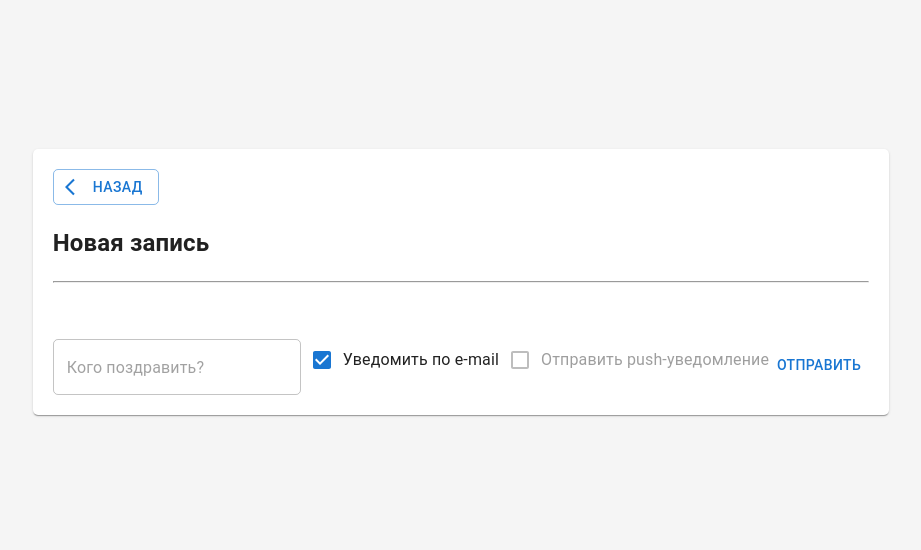
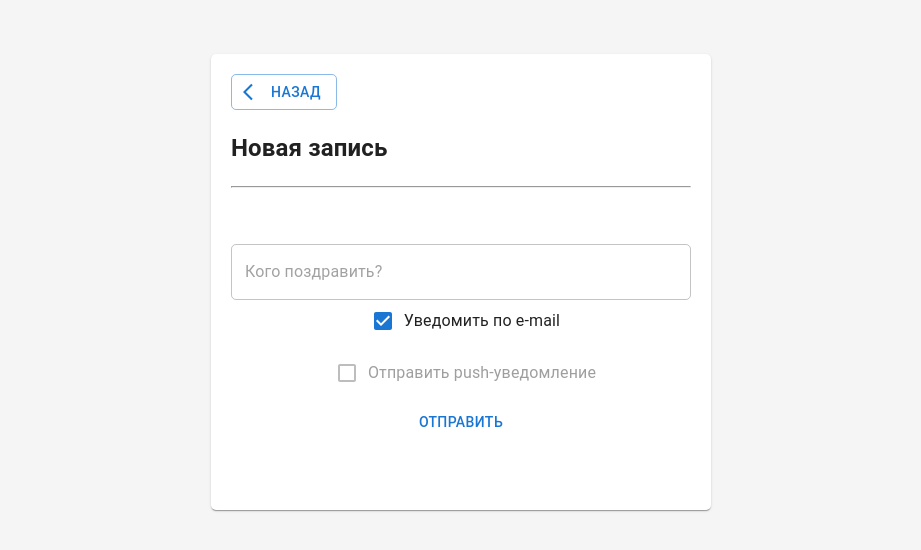
Before and after one commit to Evgeniy-Om/congratulations-front, a React (Create React App) app: page /new in a window 1280 px wide. Shown: the part 118-668 px from the top of the page, without its empty margins (179-1100 px from the left). Built offline with nearby package versions, Linux system fonts and the light colour scheme.

Commit message:
правка стилей

```diff
--- a/src/pages/New.tsx
+++ b/src/pages/New.tsx
@@ -7,6 +7,7 @@ import {Controller, useForm} from "react-hook-form"
 import ReactRouterDomLink from "../components/ReactRouterDomLink"
 import {NewCongratulationInputs} from "../core/global-types"
 import {useAddCongratulationMutation} from "../core/api/services/congratulations"
+import {Link} from "react-router-dom"
 
 export type SubmitPropsType = {
     name: string
@@ -15,7 +16,7 @@ export type SubmitPropsType = {
 }
 
 export default function New() {
-    const [addCongratulation] = useAddCongratulationMutation()
+    const [addCongratulation, {isSuccess, isLoading, isError}] = useAddCongratulationMutation()
     const {register, handleSubmit, control} = useForm<NewCongratulationInputs>({
         defaultValues: {alert_datetime: null}
     })
@@ -41,7 +42,7 @@ export default function New() {
 
             <br/>
             <br/>
-            <form onSubmit={handleSubmit(onSubmit)}>
+            <Styled.Form onSubmit={handleSubmit(onSubmit)}>
                 {/*React Hook Form контролирует DatePicker из Material UI, который в свою очередь рендерит TextField*/}
                 <Controller
                     name="alert_datetime"
@@ -76,14 +77,39 @@ export default function New() {
                     control={<MUICheckbox {...register("notify_by_push")} disabled/>}
                     label="Отправить push-уведомление"/>
                 <Button type="submit">Отправить</Button>
-            </form>
+            </Styled.Form>
+            <Styled.Info>
+                {isSuccess && <div>Данные успешно сохранены!</div>}
+                {isLoading && <div>Сохраняем ....</div>}
+                {isError && <div>Автоматическую авторизацию на этой странице ещё не настроил. Залогинься</div>}
+            </Styled.Info>
+
         </div>
     )
 }
 
 // Styled Components
 const Styled = {
+    Wrapper: styled("div")({
+        textAlign: "center",
+    }),
+    Form: styled("form")({
+        display: "flex",
+        flexDirection: "column",
+    }),
     Label: styled(FormControlLabel)({
         margin: "0 auto 10px",
     }),
+    RegistrationLink: styled(Link)(({theme}) => ({
+        margin: "15px 0",
+        color: theme.palette.text.primary,
+    })),
+    Info: styled("div")({
+        display: "flex",
+        justifyContent: "center",
+        alignItems: "center",
+        width: "100%",
+        height: 50,
+
+    }),
 }
```
